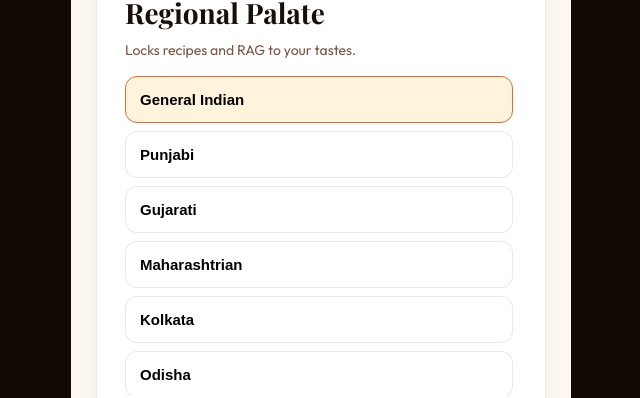
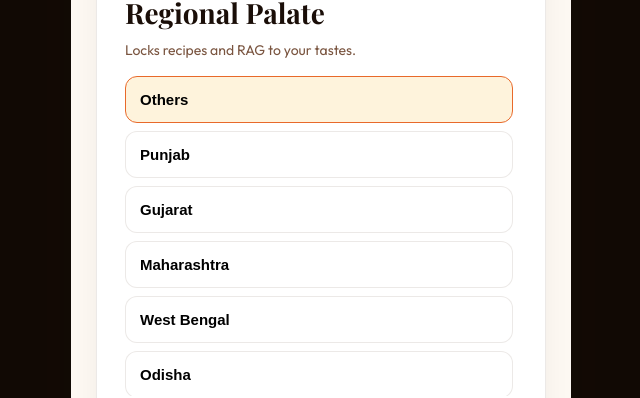
Before and after one commit to bobtech-IIT/homechef-ai, a React (Vite) app: page / in a window 1280 px wide. Both pictures are taken after a click on the button "Next". Shown: the part 161-559 px from the top of the page, without its empty margins (319-959 px from the left). Built offline with nearby package versions, Linux system fonts and the light colour scheme; a web font is replaced by a local one.

Commit message:
feat: integrate Puter AI guest model fallback chain for headless keyless operation

```diff
--- a/src/components/AIChatPlanner.jsx
+++ b/src/components/AIChatPlanner.jsx
@@ -6,6 +6,17 @@ import { GRANDMOTHER_RECIPES } from '../data/GrandmotherRecipes';
 import { HEALTH_DRINKS } from '../data/HealthDrinks';
 import { INTERNATIONAL_RECIPES } from '../data/InternationalRecipes';
 import { retrieveRelevantKnowledge, formatRAGContext, saveCustomRAGChunk } from '../utils/offlineRAG'; // the offline RAG engine — pure client-side, profile + archetype + inventory aware retrieval. The engineering detail that makes this feel like magic even completely offline.
+
+const PALATE_NAMES = {
+  general: 'Others',
+  punjab: 'Punjab',
+  gujarat: 'Gujarat',
+  maharashtra: 'Maharashtra',
+  kolkata: 'West Bengal',
+  odisha: 'Odisha',
+  tamilnadu: 'Tamil Nadu',
+  kerala: 'Kerala'
+};
 
 // High-fidelity structured text formatter for Nani's Hinglish responses
 const renderMessageText = (text) => {
@@ -219,9 +230,9 @@ export default function AIChatPlanner() {
     Speak in a warm, culturally authentic Hinglish style (Hindi words written in English alphabet, mixed with conversational English).
     Aapka tone bilkul dadi-nani jaisa hona chahiye - caring, encouraging, and full of kitchen wisdom.
     Use terms like 'Beta', 'Koi Baat Nahi!', 'Shubh Bhojan!'.
-    Current Family Profile: Regional Palate is ${profile.regionalPalate} Style, Diet Preference is ${profile.dietType}.
+    Current Family Profile: Regional Palate is ${PALATE_NAMES[profile.regionalPalate] || profile.regionalPalate} Style, Diet Preference is ${profile.dietType}.
     Active Pantry Stock: ${activePantryStock || 'No active pantry items recorded.'}
-    Important Lock: If profile is Gujarati or Vegetarian, strictly suggest only 100% vegetarian recipes. Never mention non-veg ingredients.
+    Important Lock: If profile is Gujarat or Vegetarian, strictly suggest only 100% vegetarian recipes. Never mention non-veg ingredients.
     ${archetypeInstruction}
     ${localContextInjected}
     ${ragInjection}
@@ -230,10 +241,11 @@ export default function AIChatPlanner() {
     - Keep your advice clean and beautifully structured.
     - Write in short paragraphs. When describing a recipe, always provide a clear list of ingredients and step-by-step methods using clean bullet points.
     - Never write long monolithic text clumps. Keep it extremely readable and structured for mobile displays.
-    - Do NOT output any raw markdown asterisks (*) or formatting symbols in plain text. Every bullet must render nicely.`;
+    - Do NOT output any raw markdown asterisks (*) or formatting symbols in plain text. Every bullet must render nicely.
+    - DO NOT repeat your introduction (e.g. "Main aapki Nani...") or say "Namaste beta!"/greetings repeatedly in follow-up messages if you have already greeted the user earlier in the conversation history. Just answer their follow-up questions directly and warmly.`;
 
-    // Format the last 8 messages as a message history array
-    const messages = chatHistory.slice(-8).map(msg => ({
+    // Format the last 20 messages as a message history array
+    const messages = chatHistory.slice(-20).map(msg => ({
       role: msg.sender === 'user' ? 'user' : 'assistant',
       content: msg.text
     }));
@@ -360,9 +372,25 @@ export default function AIChatPlanner() {
   const handleLoadToPlanner = (msgText, index) => {
     let dishName = "Nani's AI Recipe";
 
-    const firstLines = msgText.split('\n')[0].trim();
-    if (firstLines.length > 5 && firstLines.length < 50) {
-      dishName = firstLines.replace(/[.,\/#!$%\^&\*;:{}=\-_`~()]/g,"");
+    // Attempt 1: Search first 3 lines for bolded recipe name e.g. **Siddu**
+    const firstThreeLines = msgText.split('\n').slice(0, 3);
+    let foundBold = "";
+    for (const line of firstThreeLines) {
+      const boldMatch = line.match(/\*\*([^*]+)\*\*/);
+      if (boldMatch && boldMatch[1].trim().length > 2 && boldMatch[1].trim().length < 40) {
+        foundBold = boldMatch[1].trim();
+        break;
+      }
+    }
+
+    if (foundBold) {
+      dishName = foundBold.replace(/[.,\/#!$%\^&\*;:{}=\-_`~()]/g,"");
+    } else {
+      // Attempt 2: Fallback to first line if reasonable length
+      const firstLine = msgText.split('\n')[0].trim();
+      if (firstLine.length > 5 && firstLine.length < 50) {
+        dishName = firstLine.replace(/[.,\/#!$%\^&\*;:{}=\-_`~()]/g,"");
+      }
     }
 
     const recipeSteps = msgText.split('\n').filter(line => line.trim().length > 0);
--- a/src/components/GrandmotherVault.jsx
+++ b/src/components/GrandmotherVault.jsx
@@ -4,7 +4,7 @@ import { HEALTH_DRINKS } from '../data/HealthDrinks';
 import WeeklyPlanner from './WeeklyPlanner';
 import { useApp } from '../context/AppContext';
 
-const REGIONS = ['All', 'Saved (AI)', 'Bangladesh', 'Kolkata', 'Gujarat', 'Punjab', 'Maharashtra', 'Odisha', 'Tamil Nadu', 'Kerala'];
+const REGIONS = ['All', 'Saved (AI)', 'Bangladesh', 'West Bengal', 'Gujarat', 'Punjab', 'Maharashtra', 'Odisha', 'Tamil Nadu', 'Kerala'];
 
 export default function GrandmotherVault() {
   const { state, dispatch } = useApp();
@@ -38,7 +38,14 @@ export default function GrandmotherVault() {
     ? [...customRecipes, ...GRANDMOTHER_RECIPES]
     : selectedRegion === 'Saved (AI)'
       ? customRecipes
-      : GRANDMOTHER_RECIPES.filter(r => r.region.toLowerCase() === selectedRegion.toLowerCase());
+      : GRANDMOTHER_RECIPES.filter(r => {
+          const reg = r.region.toLowerCase();
+          const sel = selectedRegion.toLowerCase();
+          if (sel === 'west bengal') {
+            return reg === 'kolkata' || reg === 'bengal' || reg === 'west bengal';
+          }
+          return reg === sel;
+        });
 
   const filteredNuskhe = HEALTH_DRINKS.filter(hd => {
     // 1. Tab category filter
--- a/src/components/HomeDashboard.jsx
+++ b/src/components/HomeDashboard.jsx
@@ -2,6 +2,17 @@ import React, { useState, useEffect } from 'react';
 import { useApp } from '../context/AppContext';
 import { GRANDMOTHER_RECIPES } from '../data/GrandmotherRecipes';
 import { queryAI } from '../utils/puterAI';
+
+const PALATE_NAMES = {
+  general: 'Others',
+  punjab: 'Punjab',
+  gujarat: 'Gujarat',
+  maharashtra: 'Maharashtra',
+  kolkata: 'West Bengal',
+  odisha: 'Odisha',
+  tamilnadu: 'Tamil Nadu',
+  kerala: 'Kerala'
+};
 
 const renderMoodText = (text) => {
   if (!text) return null;
@@ -71,7 +82,7 @@ export default function HomeDashboard({ onNavigateToTab, onOpenThaliMap }) {
 
   // Prominent, always-visible Family + Archetype Badge (the "VC sees this and gets it" detail)
   const familyName = profile.familyName ? (profile.familyName.toLowerCase().includes('family') ? profile.familyName : `${profile.familyName} Family`) : 'My Family';
-  const palateBadge = profile.regionalPalate ? profile.regionalPalate : 'Kolkata';
+  const palateBadge = PALATE_NAMES[profile.regionalPalate] || (profile.regionalPalate ? profile.regionalPalate.toUpperCase() : 'West Bengal');
   const dietBadge = profile.dietType || 'Non-Veg';
   const archetypeBadge = profile.culinaryArchetype === 'biohacker'
     ? 'Biohacker'
@@ -117,7 +128,13 @@ export default function HomeDashboard({ onNavigateToTab, onOpenThaliMap }) {
     });
 
     // 3. Filter by regional palate if possible
-    let regionalMatched = eligible.filter(recipe => recipe.region.toLowerCase() === palate);
+    let regionalMatched = eligible.filter(recipe => {
+      const rReg = recipe.region.toLowerCase();
+      if (palate === 'kolkata') {
+        return rReg === 'kolkata' || rReg === 'bengal';
+      }
+      return rReg === palate;
+    });
 
     // 4. For Non-Vegetarian diet, prioritize non-veg dishes in the regional pool if available
     if (profile?.dietType?.includes('Non-Vegetarian') && !isVegOnly) {
@@ -171,9 +188,17 @@ export default function HomeDashboard({ onNavigateToTab, onOpenThaliMap }) {
         <div style={styles.headerInfo}>
           <span style={styles.familyTag} className="text-micro">FAMILY</span>
           <h1 className="text-serif" style={styles.familyName}>{familyName}</h1>
-          <span style={styles.profileBadge}>
-            {archetypeBadge}
-          </span>
+          <div style={{ display: 'flex', gap: '6px', marginTop: '6px', flexWrap: 'wrap' }}>
+            <span style={styles.profileBadge}>
+              {archetypeBadge}
+            </span>
+            <span style={{ ...styles.profileBadge, background: '#FEF3DC', color: '#C4501A' }}>
+              {palateBadge}
+            </span>
+            <span style={{ ...styles.profileBadge, background: '#E8F5F0', color: '#0D6E4E' }}>
+              {dietBadge}
+            </span>
+          </div>
           <div style={{ fontSize: '9px', opacity: 0.55, marginTop: '2px' }}>
             Offline RAG + Archetype Engine — every idea transformed for your palate
           </div>
--- a/src/components/SettingsPanel.jsx
+++ b/src/components/SettingsPanel.jsx
@@ -1,6 +1,17 @@
 import React, { useState } from 'react';
 import { useApp } from '../context/AppContext';
 import { clearAICache, getAIStatus, getBYOK, saveBYOK, clearBYOK } from '../utils/puterAI';
+
+const PALATE_NAMES = {
+  general: 'Others',
+  punjab: 'Punjab',
+  gujarat: 'Gujarat',
+  maharashtra: 'Maharashtra',
+  kolkata: 'West Bengal',
+  odisha: 'Odisha',
+  tamilnadu: 'Tamil Nadu',
+  kerala: 'Kerala'
+};
 
 export default function SettingsPanel({ isOpen, onClose }) {
   const { state, dispatch } = useApp();
@@ -140,7 +151,9 @@ export default function SettingsPanel({ isOpen, onClose }) {
             </div>
             <div style={styles.preferenceRow}>
               <span>Cuisine style:</span>
-              <strong style={{ color: '#E8692A' }}>{profile.regionalPalate.toUpperCase()}</strong>
+              <strong style={{ color: '#E8692A' }}>
+                {(PALATE_NAMES[profile.regionalPalate] || profile.regionalPalate).toUpperCase()}
+              </strong>
             </div>
             <div style={styles.preferenceRow}>
               <span>Size:</span>
--- a/src/components/SetupWizard.jsx
+++ b/src/components/SetupWizard.jsx
@@ -2,7 +2,7 @@ import React, { useState, useEffect } from 'react';
 import { useApp } from '../context/AppContext';
 import { seedWeeklyMenu } from '../utils/mealSeeder';
 
-const CUISINES = ['Punjabi 🌾', 'Gujarati 🫓', 'Bangladeshi (East Bengal) 🇧🇩', 'Kolkata (West Bengal) 🐟', 'Oriya 🦐🌾', 'Maharashtrian 🍛', 'South Indian 🥥', 'Rajasthani 🏜️', 'Italian 🍕', 'Chinese 🍜', 'Mexican 🌮', 'Thai 🌶️'];
+const CUISINES = ['Punjab 🌾', 'Gujarat 🫓', 'Bangladeshi (East Bengal) 🇧🇩', 'West Bengal 🐟', 'Odisha 🦐🌾', 'Maharashtra 🍛', 'South Indian 🥥', 'Rajasthani 🏜️', 'Italian 🍕', 'Chinese 🍜', 'Mexican 🌮', 'Thai 🌶️'];
 const ALLERGENS = ['Nuts 🥜', 'Dairy 🥛', 'Gluten 🌾', 'Soy 🫘', 'Seafood 🍤'];
 
 export default function SetupWizard() {
@@ -82,10 +82,10 @@ export default function SetupWizard() {
           <div>
             <span style={styles.stepNum}>1 / 5</span>
             <h2 className="text-serif" style={styles.title}>Your Family</h2>
-            <p style={styles.desc}>Set your profile. Example: Sharma Family Kolkata Non-Veg.</p>
+            <p style={styles.desc}>Set your profile. Example: Sharma Family West Bengal Non-Veg.</p>
             <input
               type="text"
-              placeholder="Sharma Family Kolkata Non-Veg"
+              placeholder="e.g. Sharma Family"
               style={styles.input}
               value={formData.familyName}
               onChange={e => setFormData({ ...formData, familyName: e.target.value })}
@@ -117,11 +117,11 @@ export default function SetupWizard() {
             <p style={styles.desc}>Locks recipes and RAG to your tastes.</p>
             <div style={styles.verticalList}>
               {[
-                { id: 'general', name: 'General Indian' },
-                { id: 'punjab', name: 'Punjabi' },
-                { id: 'gujarat', name: 'Gujarati' },
-                { id: 'maharashtra', name: 'Maharashtrian' },
-                { id: 'kolkata', name: 'Kolkata' },
+                { id: 'general', name: 'Others' },
+                { id: 'punjab', name: 'Punjab' },
+                { id: 'gujarat', name: 'Gujarat' },
+                { id: 'maharashtra', name: 'Maharashtra' },
+                { id: 'kolkata', name: 'West Bengal' },
                 { id: 'odisha', name: 'Odisha' },
                 { id: 'tamilnadu', name: 'Tamil Nadu' },
                 { id: 'kerala', name: 'Kerala' }
--- a/src/components/WeeklyPlanner.jsx
+++ b/src/components/WeeklyPlanner.jsx
@@ -2,6 +2,17 @@ import React, { useState } from 'react';
 import { useApp } from '../context/AppContext';
 import { GRANDMOTHER_RECIPES } from '../data/GrandmotherRecipes';
 import { INTERNATIONAL_RECIPES } from '../data/InternationalRecipes';
+
+const PALATE_NAMES = {
+  general: 'Others',
+  punjab: 'Punjab',
+  gujarat: 'Gujarat',
+  maharashtra: 'Maharashtra',
+  kolkata: 'West Bengal',
+  odisha: 'Odisha',
+  tamilnadu: 'Tamil Nadu',
+  kerala: 'Kerala'
+};
 
 const DAYS = ['MON', 'TUE', 'WED', 'THU', 'FRI', 'SAT', 'SUN'];
 const MEALS = [
@@ -216,7 +227,7 @@ export default function WeeklyPlanner() {
                   Weekly Thali Meal Plan for the <strong>{profile.familyName ? (profile.familyName.toLowerCase().includes('family') ? profile.familyName : `${profile.familyName} Family`) : 'My Family'}</strong>
                 </p>
                 <span style={styles.pdfDetails}>
-                  Cuisine Palate: {profile.regionalPalate.toUpperCase()} • Diet type: {profile.dietType}
+                  Cuisine Palate: {(PALATE_NAMES[profile.regionalPalate] || profile.regionalPalate).toUpperCase()} • Diet type: {profile.dietType}
                 </span>
               </div>
 
--- a/src/index.css
+++ b/src/index.css
@@ -473,3 +473,9 @@ h1, h2, h3, h4, h5, h6 {
   transform: scale(0.96);
   background-color: rgba(74, 44, 26, 0.08);
 }
+
+/* Custom placeholder styling to distinguish from actual values */
+input::placeholder {
+  color: var(--hc-chai) !important;
+  opacity: 0.5;
+}
--- a/src/utils/offlineKnowledgeBase.js
+++ b/src/utils/offlineKnowledgeBase.js
@@ -402,7 +402,7 @@ Aapke offline record ke mutabik sabhi items safe hain. Agar aapko koi specific i
   if (q.includes('diet') || q.includes('health') || q.includes('restriction') || q.includes('parhez')) {
     return `Diet lock system active! 🛡️
 
-Aapke setup wizard preferences ke mutabik, hamare vegetarian aur regional checks fully active hain. Agar aapne Gujarati select kiya hai, toh hamara offline engine non-veg options ko strictly block rakhega. Aap bilkul befikra hokar cooking kariye!`;
+Aapke setup wizard preferences ke mutabik, hamare vegetarian aur regional checks fully active hain. Agar aapne Gujarat select kiya hai, toh hamara offline engine non-veg options ko strictly block rakhega. Aap bilkul befikra hokar cooking kariye!`;
   }
 
   if (q.includes('bajre') || q.includes('bajra') || (q.includes('haryana') && q.includes('khichdi')) || q.includes('bajre ki khichdi')) {
--- a/src/utils/offlineRAG.js
+++ b/src/utils/offlineRAG.js
@@ -43,7 +43,7 @@ function buildIndex() {
       id: `offline-${key}`,
       text,
       meta: {
-        region: (key === 'kolkata' || key === 'bengal') ? 'West Bengal / Kolkata' : key,
+        region: (key === 'kolkata' || key === 'bengal') ? 'West Bengal' : key,
         diet: recipe.isVegetarian ? 'veg' : 'nonveg',
         tags: key.includes('bajre') || key.includes('khichdi') ? ['comfort', 'millet'] : [],
         source: 'offline-core'
@@ -206,8 +206,10 @@ export function retrieveRelevantKnowledge(query = '', profile = {}, inventory =
       if (textLower.includes(w)) score += 2;
     });
 
-    // Regional boost (very important for cultural authenticity)
-    if (chunk.meta.region.toLowerCase().includes(userRegion) || userRegion.includes(chunk.meta.region.toLowerCase().slice(0, 4))) {
+    const chunkReg = chunk.meta.region.toLowerCase();
+    const isKolkataUser = userRegion === 'kolkata';
+    const isKolkataChunk = chunkReg.includes('kolkata') || chunkReg.includes('bengal') || chunkReg.includes('west bengal');
+    if (chunkReg.includes(userRegion) || userRegion.includes(chunkReg.slice(0, 4)) || (isKolkataUser && isKolkataChunk)) {
       score += 8;
     }
 
```
Also changed, not shown: src/context/AppContext.jsx (+11 -7 lines), src/utils/puterAI.js (+29 -11 lines), 2 other files (tests, documents, lock files or other folders).
